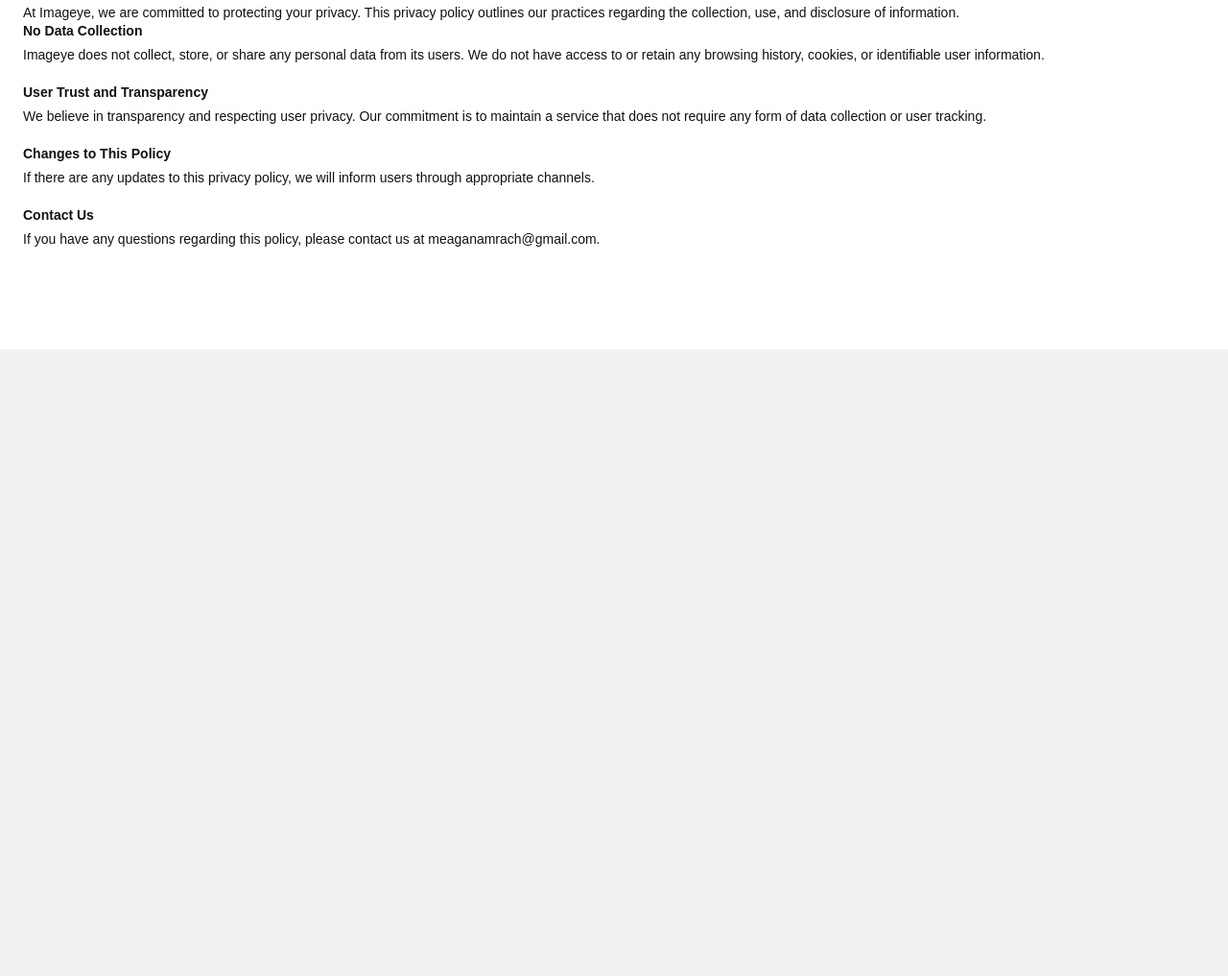
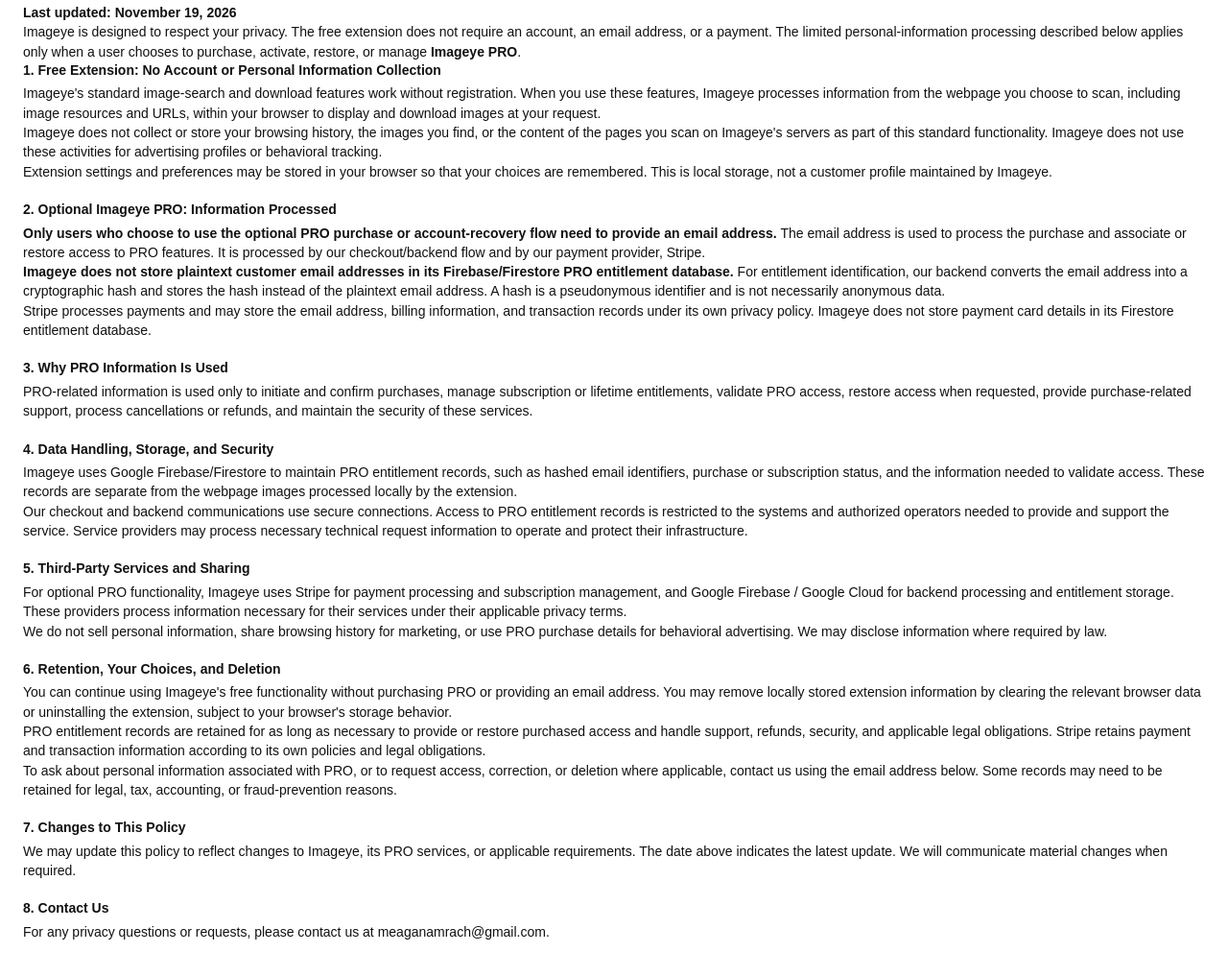
Before and after one commit to omermagic/imageye.net, a plain HTML site: page privacy/index.html in a window 1280 px wide. Shown: the part 409-1426 px from the top of the page at 96% size. Before the commit the page ends 800 px from the top, so only its background shows below. Drawn offline with Linux system fonts and the light colour scheme.

Commit message:
Updating the privacy policy

```diff
--- a/privacy/index.html
+++ b/privacy/index.html
@@ -19,26 +19,55 @@
     </section>
 
     <main class="privacy-content">
-      <p>At Imageye, we are committed to protecting your privacy. This privacy policy outlines our practices regarding the collection, use, and disclosure of information.</p>
+      <p><strong>Last updated: November 19, 2026</strong></p>
+      <p>Imageye is designed to respect your privacy. The free extension does not require an account, an email address, or a payment. The limited personal-information processing described below applies only when a user chooses to purchase, activate, restore, or manage <strong>Imageye PRO</strong>.</p>
 
       <section>
-        <h2>No Data Collection</h2>
-        <p>Imageye does not collect, store, or share any personal data from its users. We do not have access to or retain any browsing history, cookies, or identifiable user information.</p>
+        <h2>1. Free Extension: No Account or Personal Information Collection</h2>
+        <p>Imageye's standard image-search and download features work without registration. When you use these features, Imageye processes information from the webpage you choose to scan, including image resources and URLs, within your browser to display and download images at your request.</p>
+        <p>Imageye does not collect or store your browsing history, the images you find, or the content of the pages you scan on Imageye's servers as part of this standard functionality. Imageye does not use these activities for advertising profiles or behavioral tracking.</p>
+        <p>Extension settings and preferences may be stored in your browser so that your choices are remembered. This is local storage, not a customer profile maintained by Imageye.</p>
       </section>
 
       <section>
-        <h2>User Trust and Transparency</h2>
-        <p>We believe in transparency and respecting user privacy. Our commitment is to maintain a service that does not require any form of data collection or user tracking.</p>
+        <h2>2. Optional Imageye PRO: Information Processed</h2>
+        <p><strong>Only users who choose to use the optional PRO purchase or account-recovery flow need to provide an email address.</strong> The email address is used to process the purchase and associate or restore access to PRO features. It is processed by our checkout/backend flow and by our payment provider, Stripe.</p>
+        <p><strong>Imageye does not store plaintext customer email addresses in its Firebase/Firestore PRO entitlement database.</strong> For entitlement identification, our backend converts the email address into a cryptographic hash and stores the hash instead of the plaintext email address. A hash is a pseudonymous identifier and is not necessarily anonymous data.</p>
+        <p>Stripe processes payments and may store the email address, billing information, and transaction records under its own privacy policy. Imageye does not store payment card details in its Firestore entitlement database.</p>
       </section>
 
       <section>
-        <h2>Changes to This Policy</h2>
-        <p>If there are any updates to this privacy policy, we will inform users through appropriate channels.</p>
+        <h2>3. Why PRO Information Is Used</h2>
+        <p>PRO-related information is used only to initiate and confirm purchases, manage subscription or lifetime entitlements, validate PRO access, restore access when requested, provide purchase-related support, process cancellations or refunds, and maintain the security of these services.</p>
       </section>
 
       <section>
-        <h2>Contact Us</h2>
-        <p>If you have any questions regarding this policy, please contact us at <a href="mailto:meaganamrach@gmail.com">meaganamrach@gmail.com</a>.</p>
+        <h2>4. Data Handling, Storage, and Security</h2>
+        <p>Imageye uses Google Firebase/Firestore to maintain PRO entitlement records, such as hashed email identifiers, purchase or subscription status, and the information needed to validate access. These records are separate from the webpage images processed locally by the extension.</p>
+        <p>Our checkout and backend communications use secure connections. Access to PRO entitlement records is restricted to the systems and authorized operators needed to provide and support the service. Service providers may process necessary technical request information to operate and protect their infrastructure.</p>
+      </section>
+
+      <section>
+        <h2>5. Third-Party Services and Sharing</h2>
+        <p>For optional PRO functionality, Imageye uses <a href="https://stripe.com/privacy" target="_blank" rel="noopener noreferrer">Stripe</a> for payment processing and subscription management, and <a href="https://policies.google.com/privacy" target="_blank" rel="noopener noreferrer">Google Firebase / Google Cloud</a> for backend processing and entitlement storage. These providers process information necessary for their services under their applicable privacy terms.</p>
+        <p>We do not sell personal information, share browsing history for marketing, or use PRO purchase details for behavioral advertising. We may disclose information where required by law.</p>
+      </section>
+
+      <section>
+        <h2>6. Retention, Your Choices, and Deletion</h2>
+        <p>You can continue using Imageye's free functionality without purchasing PRO or providing an email address. You may remove locally stored extension information by clearing the relevant browser data or uninstalling the extension, subject to your browser's storage behavior.</p>
+        <p>PRO entitlement records are retained for as long as necessary to provide or restore purchased access and handle support, refunds, security, and applicable legal obligations. Stripe retains payment and transaction information according to its own policies and legal obligations.</p>
+        <p>To ask about personal information associated with PRO, or to request access, correction, or deletion where applicable, contact us using the email address below. Some records may need to be retained for legal, tax, accounting, or fraud-prevention reasons.</p>
+      </section>
+
+      <section>
+        <h2>7. Changes to This Policy</h2>
+        <p>We may update this policy to reflect changes to Imageye, its PRO services, or applicable requirements. The date above indicates the latest update. We will communicate material changes when required.</p>
+      </section>
+
+      <section>
+        <h2>8. Contact Us</h2>
+        <p>For any privacy questions or requests, please contact us at <a href="mailto:meaganamrach@gmail.com">meaganamrach@gmail.com</a>.</p>
       </section>
     </main>
   </body>
```
Also changed, not shown: 1 other file.
